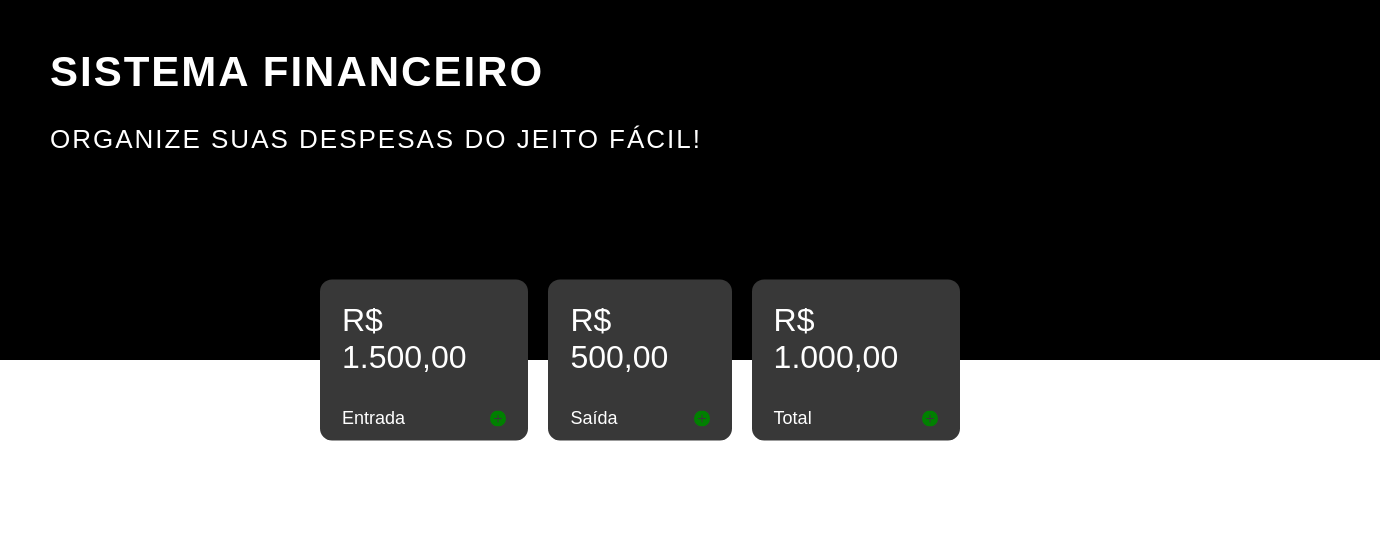
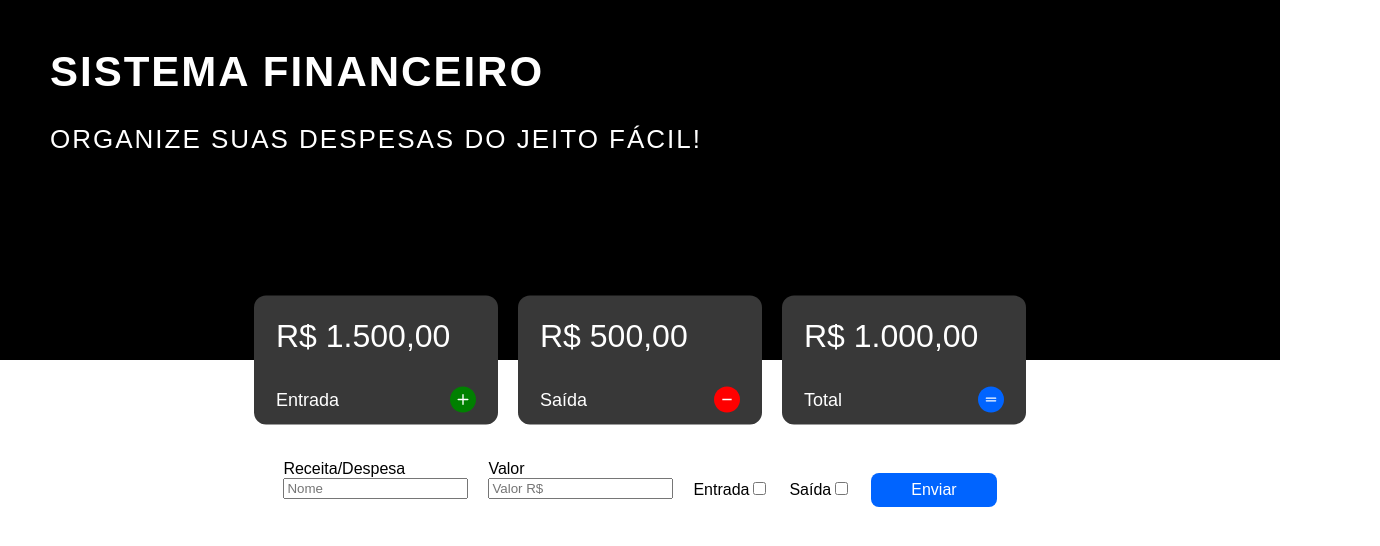
Before and after one commit to leonardojpereira/financial-app, a React (Create React App) app: page / in a window 1280 px wide. Shown: the top 546 px of the page, 1380 px wide, since content can reach past the window. Built offline with nearby package versions, Linux system fonts and the light colour scheme.

Commit message:
feat: creating form

```diff
--- a/src/App.js
+++ b/src/App.js
@@ -1,4 +1,5 @@
 import Dashboard from "./components/Dashboard";
+import Form from "./components/Form";
 import Header from "./components/Header";
 
 export default function App() {
@@ -6,6 +7,7 @@ export default function App() {
     <>
        <Header/>
        <Dashboard/>
+       <Form/>
     </>
 
   );
--- a/src/components/Dashboard/index.js
+++ b/src/components/Dashboard/index.js
@@ -1,32 +1,26 @@
 import { DashboardContainer, Card, ValueAmount, Footer, TypeOf, TypeOfSymbol } from './style';
-import { BsFillPlusCircleFill } from 'react-icons/bs';
+import { RiSubtractFill } from 'react-icons/ri';
+import { BsPlus } from 'react-icons/bs';
+import { CgMathEqual } from 'react-icons/cg';
 
 export default function Dashboard() {
-    return(
-        <DashboardContainer>
-            <Card>
-                <ValueAmount>R$ 1.500,00</ValueAmount>
-                <Footer>
-                    <TypeOf>Entrada</TypeOf>
-                    <TypeOfSymbol><BsFillPlusCircleFill/></TypeOfSymbol>
-                </Footer>
-            </Card>
+  const cardData = [
+    { amount: 'R$ 1.500,00', type: 'Entrada', icon: <BsPlus color='#fff' size={22} />, color: 'green' },
+    { amount: 'R$ 500,00', type: 'Saída', icon: <RiSubtractFill color='#fff' />, color: 'red' },
+    { amount: 'R$ 1.000,00', type: 'Total', icon: <CgMathEqual color='#fff' />, color: '#0064ff' }
+  ];
 
-            <Card>
-                <ValueAmount>R$ 500,00</ValueAmount>
-                <Footer>
-                    <TypeOf>Saída</TypeOf>
-                    <TypeOfSymbol><BsFillPlusCircleFill/></TypeOfSymbol>
-                </Footer>
-            </Card>
-
-            <Card>
-                <ValueAmount>R$ 1.000,00</ValueAmount>
-                <Footer>
-                    <TypeOf>Total</TypeOf>
-                    <TypeOfSymbol><BsFillPlusCircleFill/></TypeOfSymbol>
-                </Footer>
-            </Card>
-        </DashboardContainer>
-    );
+  return (
+    <DashboardContainer>
+      {cardData.map((data, index) => (
+        <Card key={index}>
+          <ValueAmount>{data.amount}</ValueAmount>
+          <Footer>
+            <TypeOf>{data.type}</TypeOf>
+            <TypeOfSymbol backgroundColor={data.color}>{data.icon}</TypeOfSymbol>
+          </Footer>
+        </Card>
+      ))}
+    </DashboardContainer>
+  );
 }
--- a/src/components/Dashboard/style.js
+++ b/src/components/Dashboard/style.js
@@ -15,6 +15,8 @@ export const Card = styled.div`
     flex-direction: column;
     gap: 32px;
     border-radius: 12px;
+    width: 200px;
+
 `;
 
 export const ValueAmount = styled.span`
@@ -33,8 +35,12 @@ export const TypeOf = styled.span`
     color: #fff;
 `;
 
-export const TypeOfSymbol = styled.span`
+export const TypeOfSymbol = styled.div`
     display: flex;
     align-items: center;
-    color: green;
+    justify-content: center;
+    background-color: ${props => props.backgroundColor};
+    width: 26px;
+    height: 26px;
+    border-radius: 50%;
 `;
--- /dev/null
+++ b/src/components/Form/index.js
@@ -0,0 +1,26 @@
+import { FormContainer, InputContainer, Label, Input, Button} from './style';
+
+export default function Form() {
+    return(
+        <FormContainer>
+            <InputContainer>
+                <Label display="block" for="name">Receita/Despesa</Label>
+                <Input placeholder="Nome" type="text" name="name" id="name"/>
+            </InputContainer>
+            <InputContainer>
+                <Label display="block" for="value">Valor</Label>
+                <Input placeholder="Valor R$" type="number" name="value" id="value"/>
+            </InputContainer>
+            <InputContainer marginTop="18px">
+                <Label for="entry">Entrada</Label>
+                <Input placeholder="Valor R$" type="checkbox" name="type" id="entry"/>
+            </InputContainer>
+            <InputContainer marginTop="18px" display="flex">
+                <Label for="out">Saída</Label>
+                <Input placeholder="Valor R$" type="checkbox" name="type" id="out"/>
+            </InputContainer>
+            <Button type="submit">Enviar</Button>
+        </FormContainer>
+
+    );
+}
--- /dev/null
+++ b/src/components/Form/style.js
@@ -0,0 +1,32 @@
+import styled from 'styled-components';
+
+export const FormContainer = styled.form`
+    display: flex;
+    justify-content: center;
+    align-items: center;
+    margin-top: 100px;
+    gap: 20px;
+`;
+
+export const InputContainer = styled.div`
+margin-bottom: 20px;
+margin-top: ${props => props.marginTop}
+`;
+
+export const Label = styled.label`
+display: ${props => props.display};
+
+`;
+
+export const Input = styled.input`
+
+`;
+
+export const Button = styled.button`
+    padding: 8px 40px;
+    background-color: #0064ff;
+    color: #fff;
+    border: none;
+    border-radius: 8px;
+    font-size: 16px;
+`;
--- a/src/components/Header/style.js
+++ b/src/components/Header/style.js
@@ -2,7 +2,6 @@ import styled from 'styled-components';
 
 export const HeaderContainer = styled.header`
     background-color: #000;
-    width: 100%;
     height: 40vh;
     padding: 20px 50px;
 `;
```
